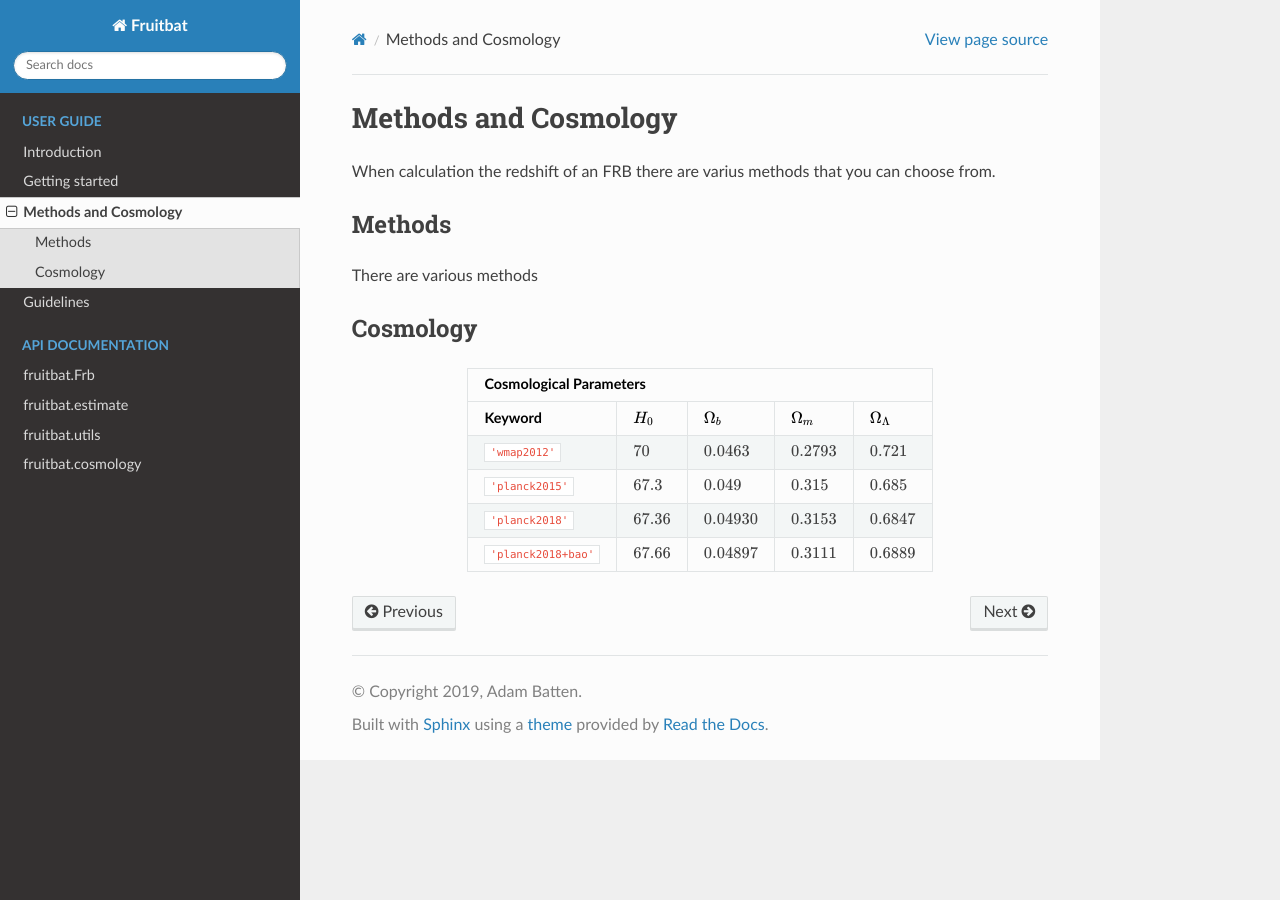
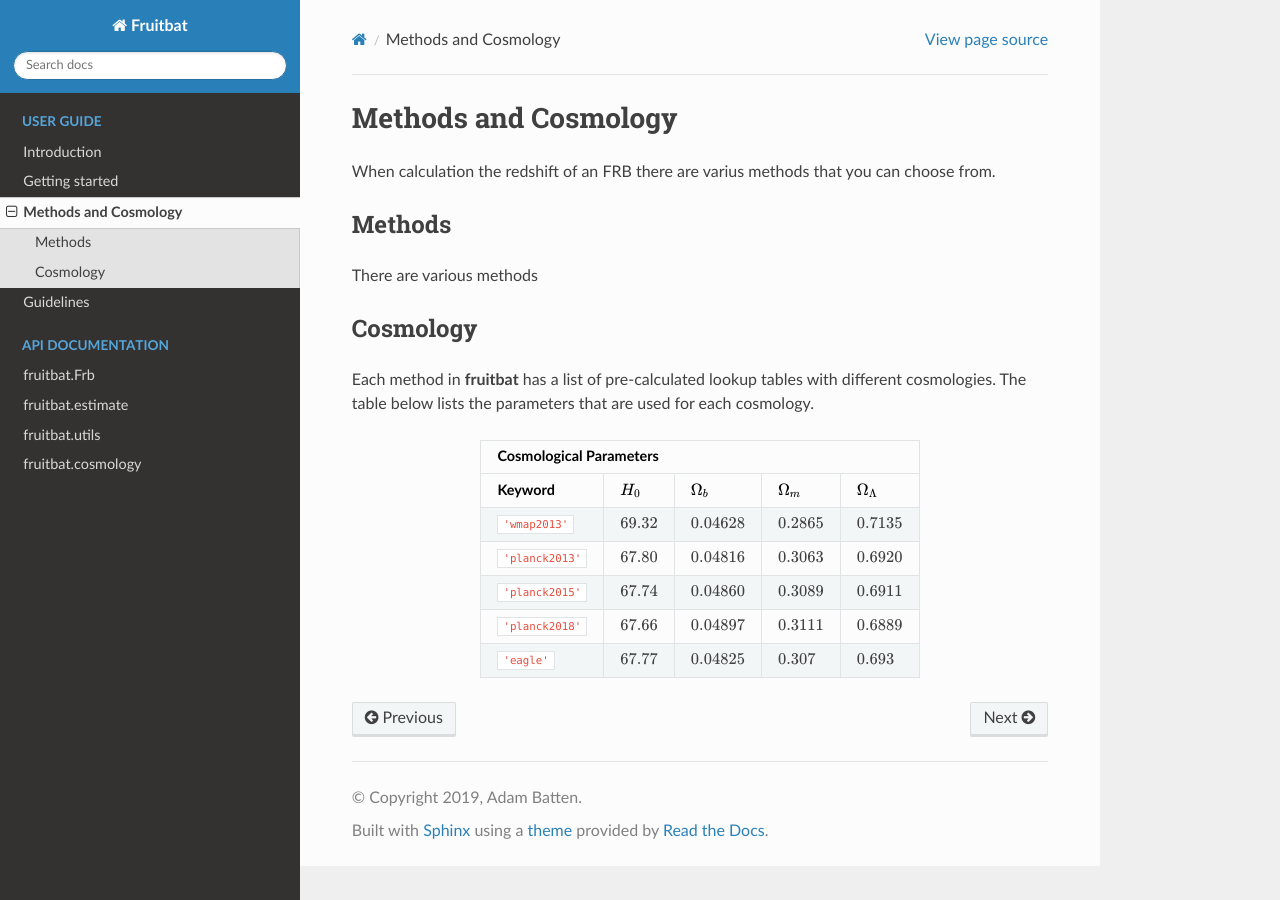
Before and after one commit to abatten/fruitbat, a Sphinx documentation site: the page built from docs/source/user_guide/method_and_cosmology.rst, in a window 1280 px wide. Built offline with Sphinx 7.4.7 and the Read the Docs theme 2.0.0, drawn with Linux system fonts in a browser that asks for light colours.

Commit message:
Added EAGLE cosmology and fixed link

```diff
--- a/docs/source/user_guide/method_and_cosmology.rst
+++ b/docs/source/user_guide/method_and_cosmology.rst
@@ -9,6 +9,9 @@ There are various methods
 
 Cosmology
 *********
+Each method in **fruitbat** has a list of pre-calculated lookup tables with
+different cosmologies. The table below lists the parameters that are used for
+each cosmology.
 
 
 .. table::
@@ -20,8 +23,9 @@ Cosmology
     ---------------------------------------------------------------------------------------------------
        Keyword               :math:`H_0`     :math:`\Omega_b`  :math:`\Omega_m`  :math:`\Omega_\Lambda`
     =======================  ==============  ================  ================  ======================
-    ``'wmap2012'``           :math:`70`      :math:`0.0463`    :math:`0.2793`    :math:`0.721`
-    ``'planck2015'``         :math:`67.3`    :math:`0.049`     :math:`0.315`     :math:`0.685`
-    ``'planck2018'``         :math:`67.36`   :math:`0.04930`   :math:`0.3153`    :math:`0.6847`
-    ``'planck2018+bao'``     :math:`67.66`   :math:`0.04897`   :math:`0.3111`    :math:`0.6889`
+    ``'wmap2013'``           :math:`69.32`   :math:`0.04628`   :math:`0.2865`    :math:`0.7135`
+    ``'planck2013'``         :math:`67.80`   :math:`0.04816`   :math:`0.3063`    :math:`0.6920`
+    ``'planck2015'``         :math:`67.74`   :math:`0.04860`   :math:`0.3089`    :math:`0.6911`
+    ``'planck2018'``         :math:`67.66`   :math:`0.04897`   :math:`0.3111`    :math:`0.6889`
+    ``'eagle'``              :math:`67.77`   :math:`0.04825`   :math:`0.307`     :math:`0.693`
     =======================  ==============  ================  ================  ======================
```
Also changed, not shown: 2 other files.
